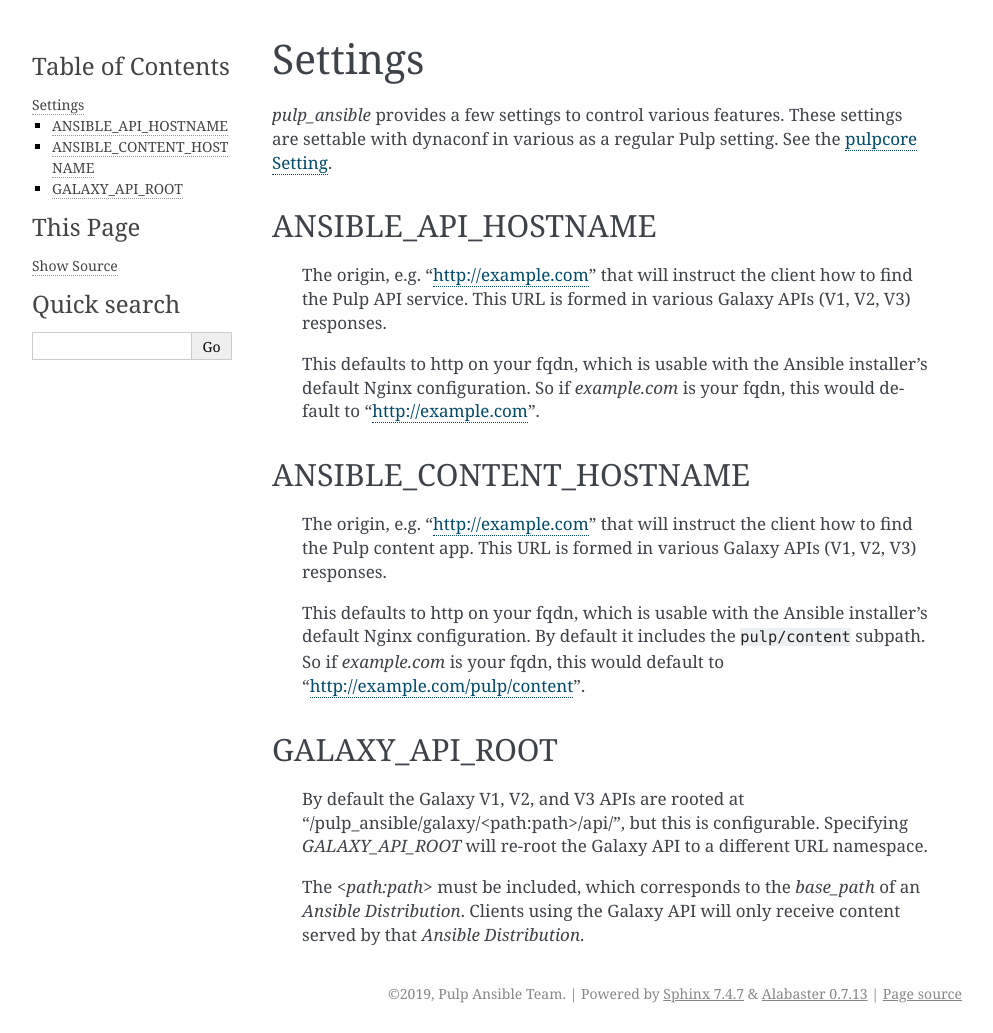
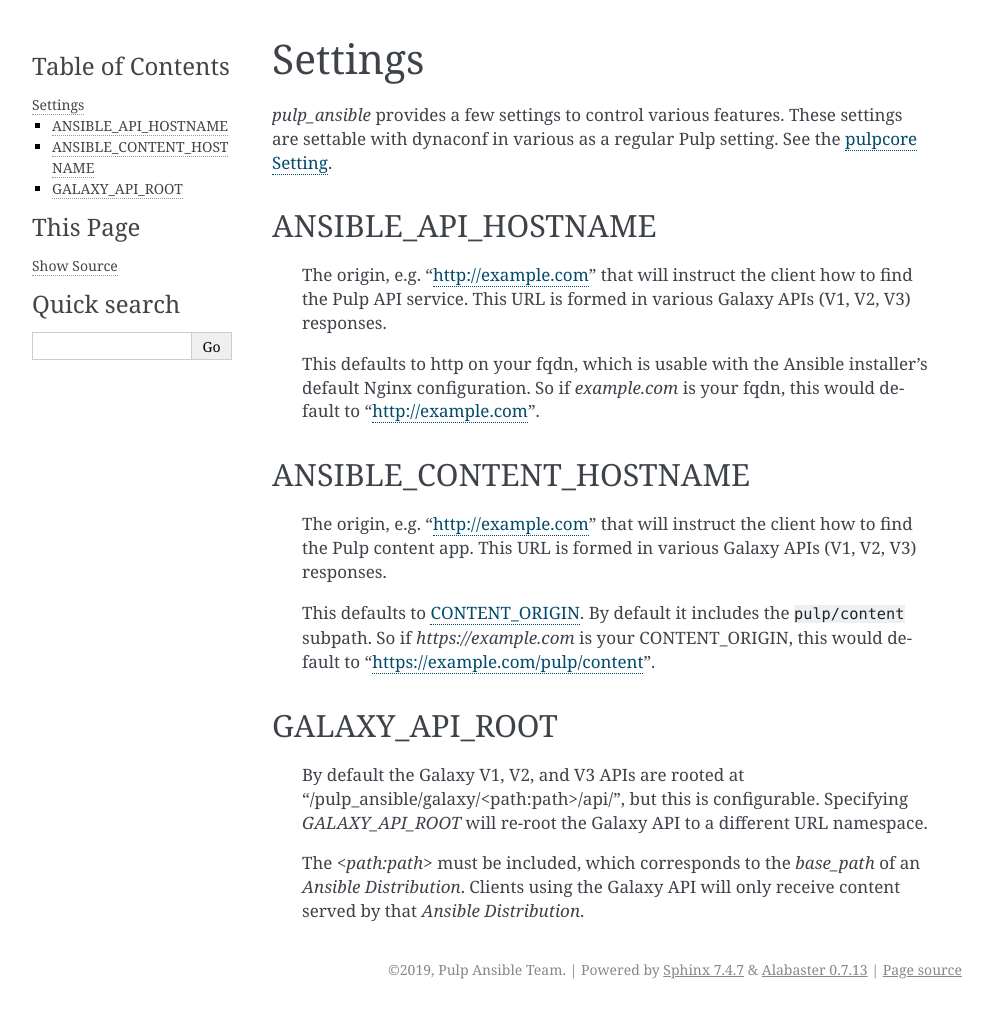
Before and after one commit to pulp/pulp_ansible, a Sphinx documentation site: the page built from docs/settings.rst, in a window 1280 px wide. Shown: the whole page, without its empty margins (148-1141 px from the left). Built offline with Sphinx 7.4.7, drawn with Linux system fonts in a browser that asks for light colours; after the commit the page ends 1009 px from its top, so only the background shows below that.

Commit message:
Derive ANSIBLE_CONTENT_HOSTNAME from CONTENT_ORIGIN
https://pulp.plan.io/issues/7368
closes #7368

```diff
--- a/docs/settings.rst
+++ b/docs/settings.rst
@@ -21,9 +21,9 @@ ANSIBLE_CONTENT_HOSTNAME
    The origin, e.g. "http://example.com" that will instruct the client how to find the Pulp content
    app. This URL is formed in various Galaxy APIs (V1, V2, V3) responses.
 
-   This defaults to http on your fqdn, which is usable with the Ansible installer's default Nginx
-   configuration. By default it includes the ``pulp/content`` subpath. So if `example.com` is your
-   fqdn, this would default to "http://example.com/pulp/content".
+   This defaults to `CONTENT_ORIGIN <https://docs.pulpproject.org/pulpcore/settings.html?#content-origin>`_.
+   By default it includes the ``pulp/content`` subpath. So if `https://example.com` is your
+   CONTENT_ORIGIN, this would default to "https://example.com/pulp/content".
 
 
 GALAXY_API_ROOT
```
Also changed, not shown: 2 other files.
